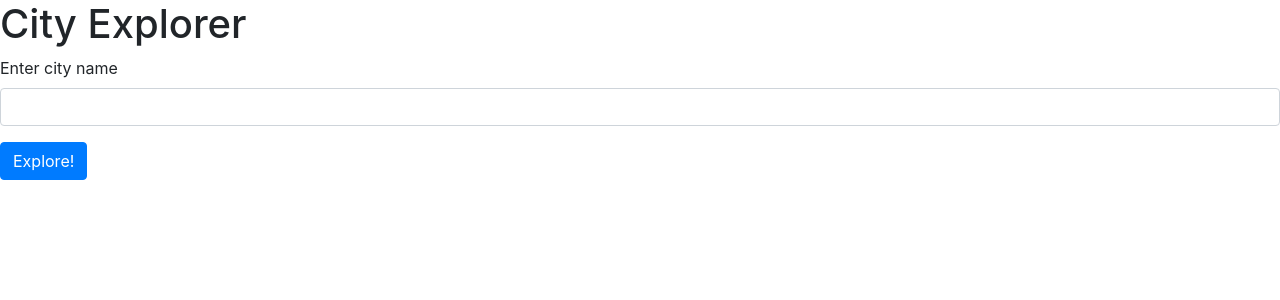
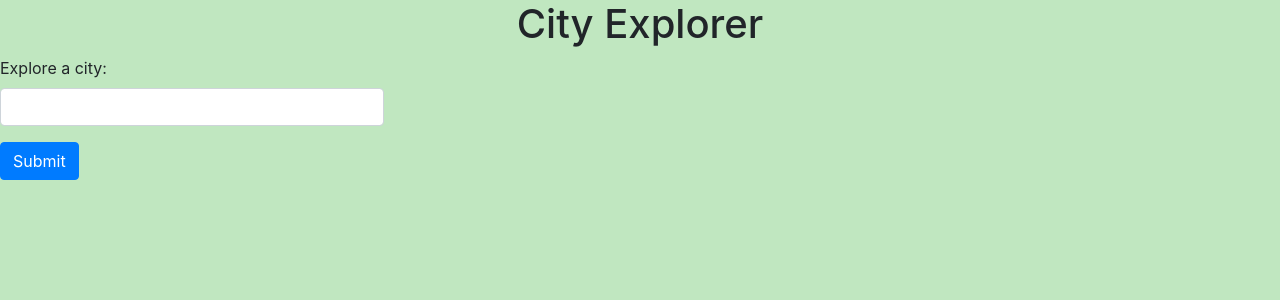
Before and after one commit to Alleemccoy/city-explorer, a React (Create React App) app: page / in a window 1280 px wide. Shown: the top 300 px of the page. Built offline with nearby package versions, Linux system fonts and the light colour scheme.

Commit message:
Completing card 3

```diff
--- a/src/App.css
+++ b/src/App.css
@@ -1,38 +1,3 @@
-.App {
-  text-align: center;
-}
+h1 { text-align: center }
 
-.App-logo {
-  height: 40vmin;
-  pointer-events: none;
-}
-
-@media (prefers-reduced-motion: no-preference) {
-  .App-logo {
-    animation: App-logo-spin infinite 20s linear;
-  }
-}
-
-.App-header {
-  background-color: #282c34;
-  min-height: 100vh;
-  display: flex;
-  flex-direction: column;
-  align-items: center;
-  justify-content: center;
-  font-size: calc(10px + 2vmin);
-  color: white;
-}
-
-.App-link {
-  color: #61dafb;
-}
-
-@keyframes App-logo-spin {
-  from {
-    transform: rotate(0deg);
-  }
-  to {
-    transform: rotate(360deg);
-  }
-}
+.form-control { width: 30% }
--- a/src/App.js
+++ b/src/App.js
@@ -31,11 +31,11 @@ class App extends React.Component {
         <h1>City Explorer</h1>
         <Form onSubmit={this.handleFormSubmit}>
           <Form.Group controlID="city">
-            <Form.Label>Enter city name</Form.Label>
+            <Form.Label>Explore a city:</Form.Label>
             <Form.Control value={this.state.city} onInput={event => this.setState({city: event.target.value})}></Form.Control>
           </Form.Group>
           <Button variant="primary" type="submit">
-            Explore!
+            Submit
           </Button>
         </Form>
         { this.state.cityData.lat !== undefined ? <Jumbotron>
--- a/src/index.css
+++ b/src/index.css
@@ -1,5 +1,6 @@
 body {
   margin: 0;
+  background-color: hsl(120, 45%, 83%);
   font-family: -apple-system, BlinkMacSystemFont, 'Segoe UI', 'Roboto', 'Oxygen',
     'Ubuntu', 'Cantarell', 'Fira Sans', 'Droid Sans', 'Helvetica Neue',
     sans-serif;
```
